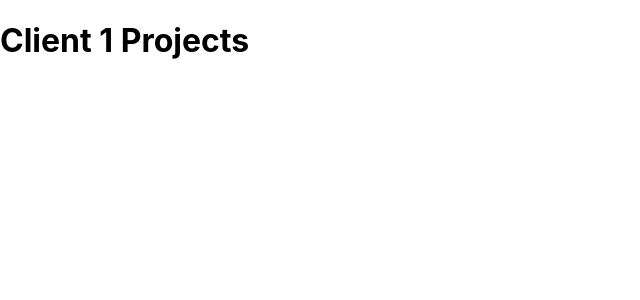
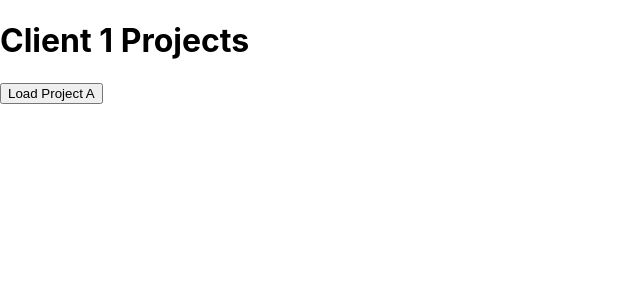
Before and after one commit to diegohdez90/sample-next-app, a Next.js app: page /clients/1 in a window 1280 px wide. Shown: the top 300 px of the page, without its empty margins (0-640 px from the left). Built offline with nearby package versions, Linux system fonts and the light colour scheme.

Commit message:
feat: add navigation event handler

```diff
--- a/pages/clients/[id]/index.js
+++ b/pages/clients/[id]/index.js
@@ -2,8 +2,21 @@ import { useRouter } from "next/router";
 
 const ClientProjects = () => {
     const router = useRouter();
+
+    const loadProjectHandler = () => {
+        // router.replace(`/clients/${router.query.id}/1`);
+        router.push({
+            pathname: '/clients/[id]/[projectId]',
+            query: {
+                id: router.query.id,
+                projectId: 1,
+            }
+        })
+    }
+
     return (<div>
         <h1>Client {router.query.id} Projects</h1>
+        <button onClick={loadProjectHandler}>Load Project A</button>
     </div>)
 }
 
```
